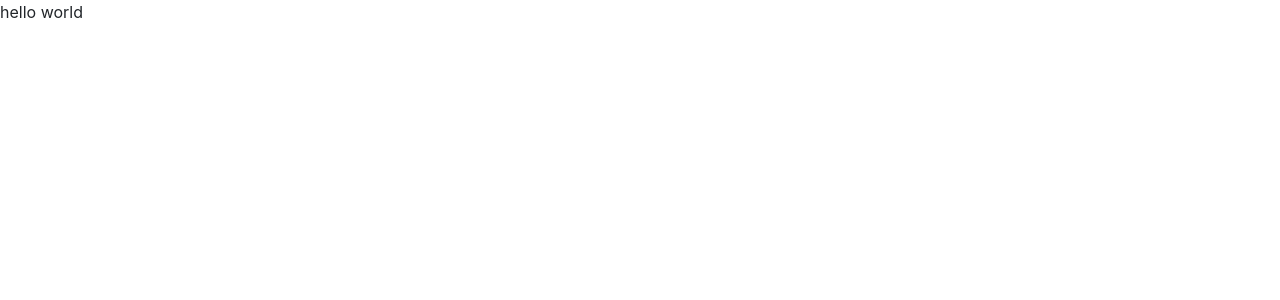
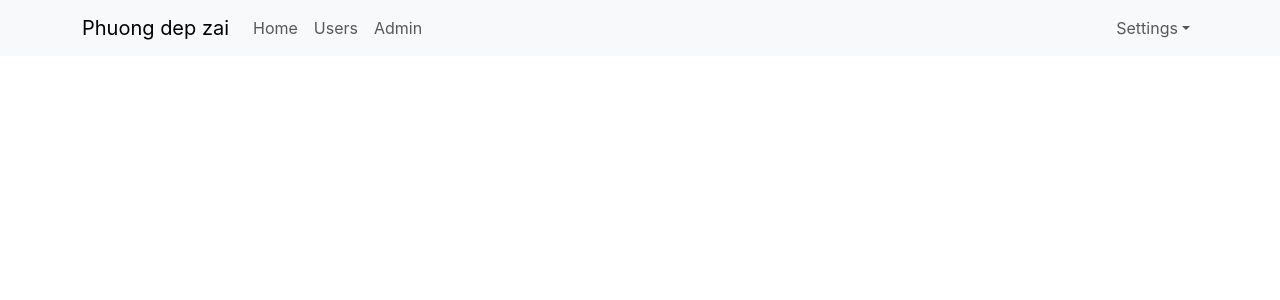
Before and after one commit to Baovedong5/quizz-reactjs, a JavaScript app: page / in a window 1280 px wide. Shown: the top 300 px of the page. Built offline with nearby package versions, Linux system fonts and the light colour scheme; the HTML template or start-up script is replaced by a standard one.

Commit message:
init commit

```diff
--- a/src/App.js
+++ b/src/App.js
@@ -1,7 +1,12 @@
 import "./App.scss";
+import Header from "./components/Header/Header";
 
 const App = () => {
-  return <div className="app-container">hello world</div>;
+  return (
+    <div className="app-container">
+      <Header />
+    </div>
+  );
 };
 
 export default App;
--- /dev/null
+++ b/src/components/Header/Header.js
@@ -0,0 +1,31 @@
+import Container from "react-bootstrap/Container";
+import Nav from "react-bootstrap/Nav";
+import Navbar from "react-bootstrap/Navbar";
+import NavDropdown from "react-bootstrap/NavDropdown";
+
+const Header = () => {
+  return (
+    <Navbar bg="light" expand="lg">
+      <Container>
+        <Navbar.Brand href="#home">Phuong dep zai</Navbar.Brand>
+        <Navbar.Toggle aria-controls="basic-navbar-nav" />
+        <Navbar.Collapse id="basic-navbar-nav">
+          <Nav className="me-auto">
+            <Nav.Link href="#home">Home</Nav.Link>
+            <Nav.Link href="#link">Users</Nav.Link>
+            <Nav.Link href="#link">Admin</Nav.Link>
+          </Nav>
+          <Nav>
+            <NavDropdown title="Settings" id="basic-nav-dropdown">
+              <NavDropdown.Item href="#action/3.1">Log in</NavDropdown.Item>
+              <NavDropdown.Item href="#action/3.2">Log out</NavDropdown.Item>
+              <NavDropdown.Item href="#action/3.1">Profile</NavDropdown.Item>
+            </NavDropdown>
+          </Nav>
+        </Navbar.Collapse>
+      </Container>
+    </Navbar>
+  );
+};
+
+export default Header;
```
